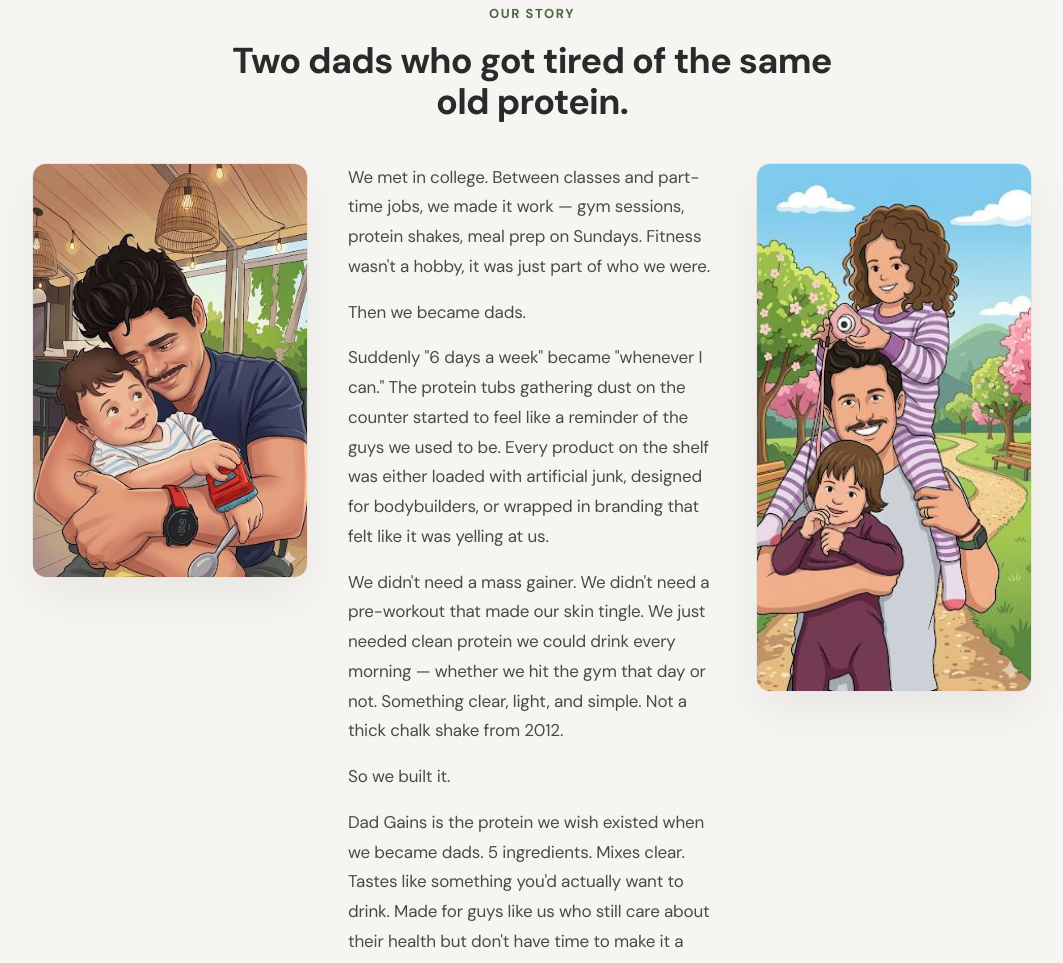
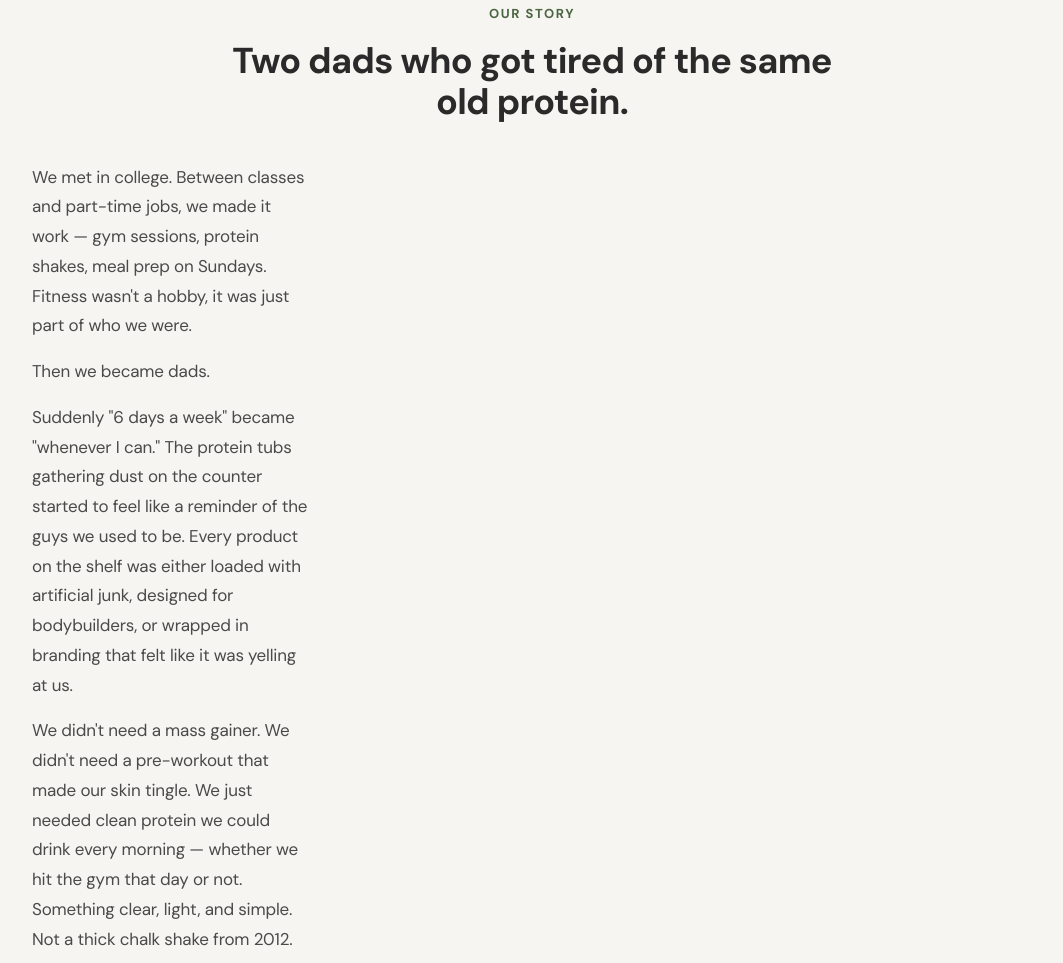
Before and after one commit to Daily-Standard/website, a website: page public/index.html in a window 1280 px wide. Shown: the part 2466-3429 px from the top of the page, without its empty margins (108-1171 px from the left). Drawn offline with Linux system fonts and the light colour scheme.

Commit message:
Describe your change

```diff
--- a/public/index.html
+++ b/public/index.html
@@ -18,7 +18,7 @@
 </head>
 <body>
 
-  <div class="announce-bar" role="status">Free US shipping on <strong>orders $50+</strong></div>
+  <div class="announce-bar" role="status">Free US shipping on&nbsp;<strong>orders $50+</strong></div>
   <!-- NAV -->
   <nav class="nav">
     <div class="nav-inner">
@@ -93,7 +93,7 @@
         </div>
       </div>
       <p class="stats-product-line">Dad Gains Clear Protein — <strong>Lemonade</strong> pouch</p>
-      <p class="stats-promo">Free US shipping on <strong>orders $50+</strong></p>
+      <p class="stats-promo">Free US shipping on&nbsp;<strong>orders $50+</strong></p>
     </div>
   </section>
 
@@ -222,9 +222,6 @@
           <h2>Two dads who got tired of the same old protein.</h2>
         </header>
         <div class="story-layout">
-          <figure class="story-founders-photo">
-            <img src="images/dadgains-illustration-steven-1.png" width="800" height="1000" alt="Illustration of a dad holding his child at the table" loading="lazy">
-          </figure>
           <div class="story-body story-text">
             <p>We met in college. Between classes and part-time jobs, we made it work — gym sessions, protein shakes, meal prep on Sundays. Fitness wasn't a hobby, it was just part of who we were.</p>
             <p>Then we became dads.</p>
@@ -234,9 +231,6 @@
             <p>Dad Gains is the protein we wish existed when we became dads. 5 ingredients. Mixes clear. Tastes like something you'd actually want to drink. Made for guys like us who still care about their health but don't have time to make it a personality.</p>
             <p class="story-sign">— Steven &amp; Sebastian, Founders</p>
           </div>
-          <figure class="story-founders-photo">
-            <img src="images/dadgains-illustration-steven-2.png" width="800" height="1000" alt="Illustration of a dad with two kids at the park" loading="lazy">
-          </figure>
         </div>
       </div>
     </div>
```
Also changed, not shown: public/cart.html (+1 -1 lines), public/checkout.html (+1 -1 lines), public/faq.html (+1 -1 lines), public/privacy-policy.html (+1 -1 lines), public/returns-refunds.html (+1 -1 lines), public/shop.html (+2 -2 lines), public/terms-of-service.html (+1 -1 lines), public/thank-you.html (+1 -1 lines).
